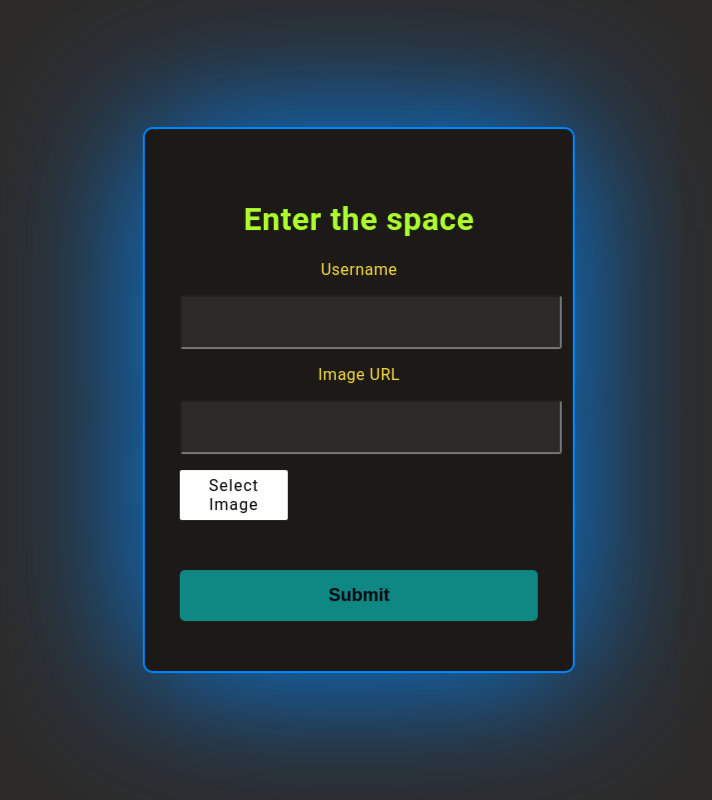
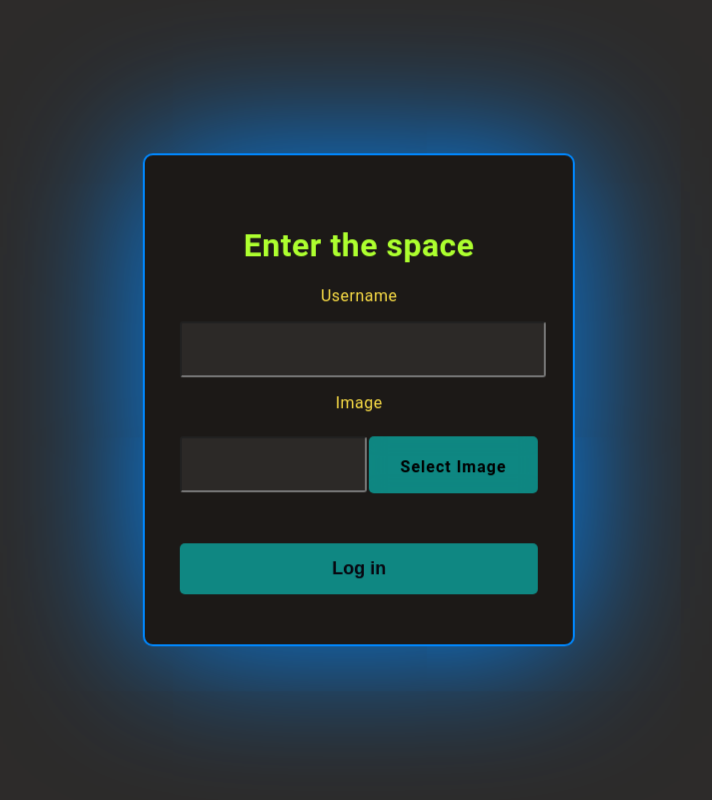
Before and after one commit to kielonl/react-chat-ui, a React (Create React App) app: page / in a window 1280 px wide. Shown: the whole page, without its empty margins (281-993 px from the left). Built offline with nearby package versions, Linux system fonts and the light colour scheme; no server answers.

Commit message:
improved css of login page

```diff
--- a/src/container/Chat.js
+++ b/src/container/Chat.js
@@ -87,7 +87,7 @@ const ChatPage = (props) => {
       socket.off("chat message", event);
     };
   }, []);
-
+  console.log(receivedMessage);
   const listItems = receivedMessage.map((msgContainer, i) => {
     if (msgContainer.message.type === "img") {
       return (
--- a/src/container/Login.js
+++ b/src/container/Login.js
@@ -59,13 +59,14 @@ const Login = (props) => {
           className="text-input"
           onChange={(e) => setName(e.target.value)}
         />
-        <p className="input_text_above">Image URL</p>
+        <p className="input_text_above">Image</p>
+        <div className="image-inputs">
           <input
             type={"text"}
             name="url"
             value={imageUrl}
             autoComplete="off"
-          className="text-input"
+            className="text-input image-input"
             onChange={(e) => setUrl(e.target.value)}
           />
           <input
@@ -73,15 +74,16 @@ const Login = (props) => {
             id="files"
             onChange={selectImage}
             className="hidden"
-          accept="image/*"
+            accept="image/* "
           />
           <label for="files" className="login-select-image">
             Select Image
           </label>
+        </div>
         {/* <p className="image-format-info">(jpg,jpeg,png)</p> */}
         <div id="button">
           <button className="loginButton" onClick={handleSubmit}>
-            Submit
+            Log in
           </button>
         </div>
         <ErrorBox error={errorMessage.value} ifError={errorMessage.isError} />
--- a/src/container/style/Login.css
+++ b/src/container/style/Login.css
@@ -40,14 +40,19 @@ body {
   width: 100%;
   background-color: rgba(255, 255, 255, 0.07);
   border-radius: 3px;
-  padding: 0 10px;
   margin-top: 8px;
   font-size: 20px;
   font-weight: 300;
   outline: none;
   color: #5eead4;
 }
-
+#int .image-input{
+  width:50%;
+}
+.image-inputs{
+  display:flex;
+  justify-content: space-between;
+}
 .loginButton {
   margin-top: 50px;
   width: 100%;
@@ -61,24 +66,33 @@ body {
   border: none;
 }
 .login-select-image{
-  margin-top:1em;
+  cursor:pointer;
   display:flex;
+  backdrop-filter: blur(10px);
   background-color:white;
   color:black;
-  width:6em;
-  padding:6px;
+  width:8em;
+  height: 1em;
+  padding: 1.3em;
   letter-spacing: 1px;
-  border-radius:2px;
+  border-radius:5px;
+  justify-content: center;
+  align-self: center;
+  margin-top:0.5em;
+  background-color: #00fff77a;
+  font-weight:bold
+
 }
 .login-select-image:hover{
-  background-color:#e7e5e4
+  background-color:#065f46
+
 
 }
 .hidden{
   display:hidden
 }
 .loginButton:hover {
-  background-color: #a1a1aa;
+  background-color: #065f46;
 }
 .image-format-info {
   color: #fde047;
```
Lines whose indentation alone changed are shown as unchanged.
